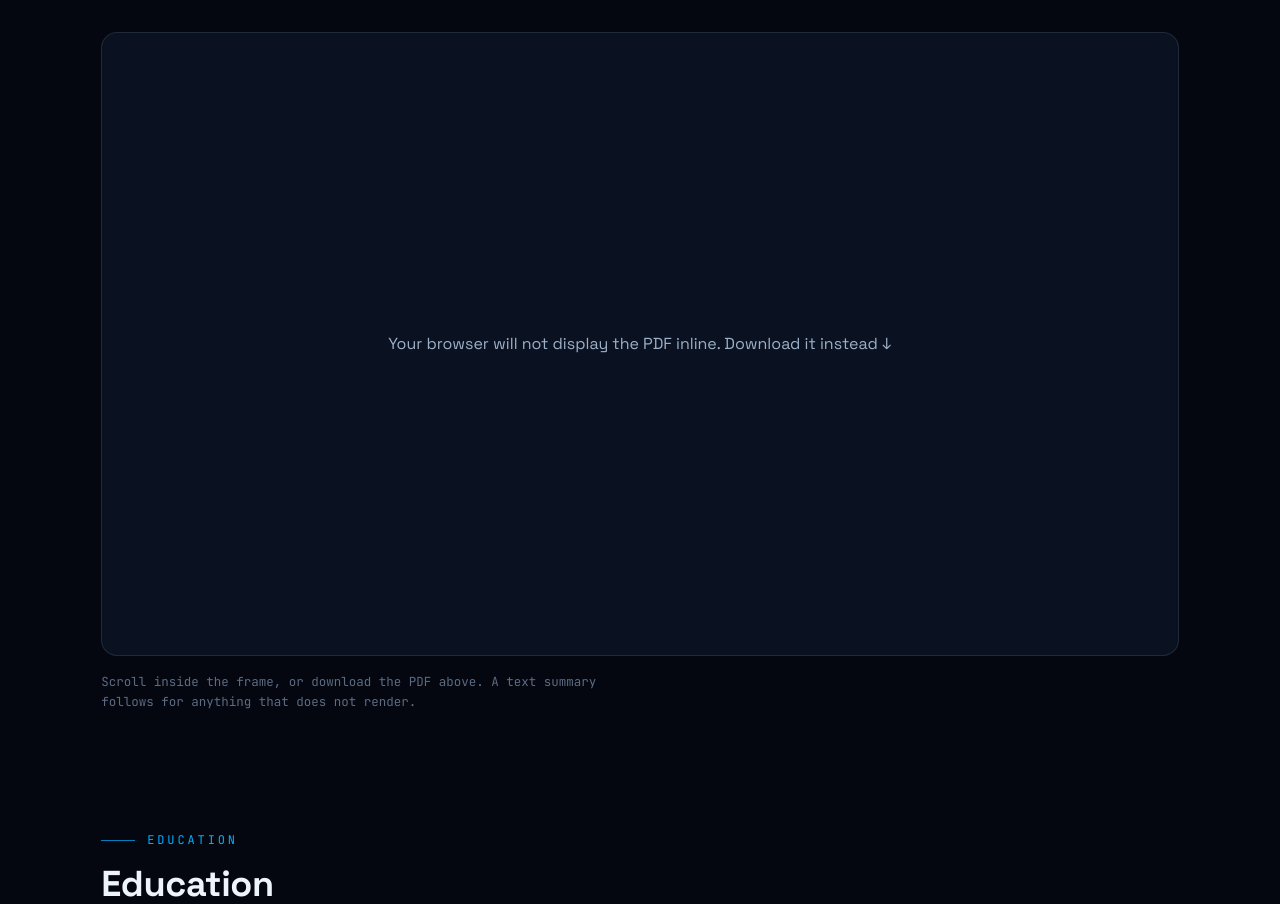
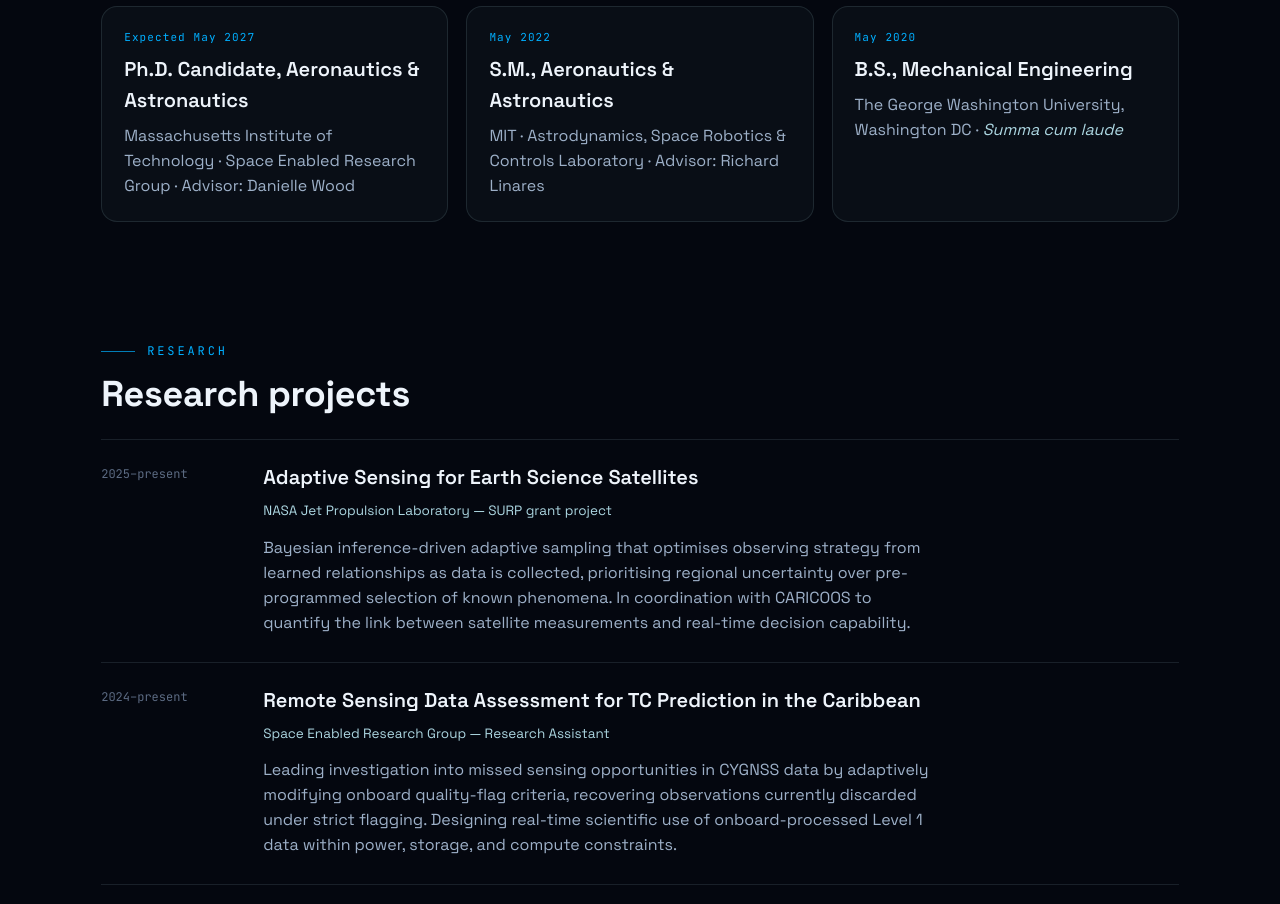
Before and after one commit to 16S893-AI-for-engineering-research/adfarrar, an Astro site: page /adfarrar/cv in a window 1280 px wide. Shown: the part 409-1313 px from the top of the page. Built offline with nearby package versions, Linux system fonts and the light colour scheme; Astro itself is replaced by a stand-in of ours.

Commit message:
CV page: remove inline PDF viewer, name heading, and descriptor
- Dropped the embedded <object> PDF viewer and its fallback/CSS; keeping
  just the Download PDF / Open in new tab buttons
- Removed the 'Allegra Farrar' h1 and the 'Reimagining space technology...'
  lead paragraph from the page header, leaving just the eyebrow label and
  contact line before the text summary sections

```diff
--- a/src/pages/cv/index.astro
+++ b/src/pages/cv/index.astro
@@ -14,13 +14,6 @@ const pdf = `${base}/files/AFarrar_CV.pdf`;
       <div class="cv-head">
         <div>
           <span class="eyebrow">curriculum vitae</span>
-          <h1>Allegra Farrar</h1>
-          <p class="lead mt-16">
-            Reimagining space technology to address the uncertainties of Earth's
-            climate — developing real-time computational and mission design
-            strategies for Earth-observing satellites to improve the study of
-            tropical cyclones and transient, unpredictable climate trends.
-          </p>
           <p class="small mt-16">Cambridge, MA 02139 &middot; adfarrar@mit.edu</p>
         </div>
         <div class="cv-actions">
@@ -32,26 +25,6 @@ const pdf = `${base}/files/AFarrar_CV.pdf`;
           </a>
         </div>
       </div>
-    </div>
-  </section>
-
-  <!-- ---------------------------------------------- inline PDF viewer -->
-  <section class="reveal cv-embed-section">
-    <div class="wrap">
-      <div class="cv-embed">
-        <object data={pdf} type="application/pdf" aria-label="Allegra Farrar CV">
-          <div class="cv-fallback">
-            <p>
-              Your browser will not display the PDF inline.
-              <a class="frizzle-cursor" href={pdf} download>Download it instead &darr;</a>
-            </p>
-          </div>
-        </object>
-      </div>
-      <p class="small mt-16">
-        Scroll inside the frame, or download the PDF above. A text summary follows
-        for anything that does not render.
-      </p>
     </div>
   </section>
 
@@ -288,27 +261,6 @@ const pdf = `${base}/files/AFarrar_CV.pdf`;
     .cv-actions { flex-direction: row; flex-wrap: wrap; }
   }
 
-  .cv-embed-section { padding-top: clamp(20px, 3vh, 34px); }
-
-  .cv-embed {
-    border: 1px solid var(--card-bd);
-    border-radius: 16px;
-    overflow: hidden;
-    background: #0a1120;
-    height: min(78vh, 900px);
-  }
-
-  .cv-embed object { width: 100%; height: 100%; }
-
-  .cv-fallback {
-    display: flex;
-    align-items: center;
-    justify-content: center;
-    height: 100%;
-    padding: 30px;
-    text-align: center;
-  }
-
   .cv-when {
     display: block;
     font-family: var(--mono);
```
